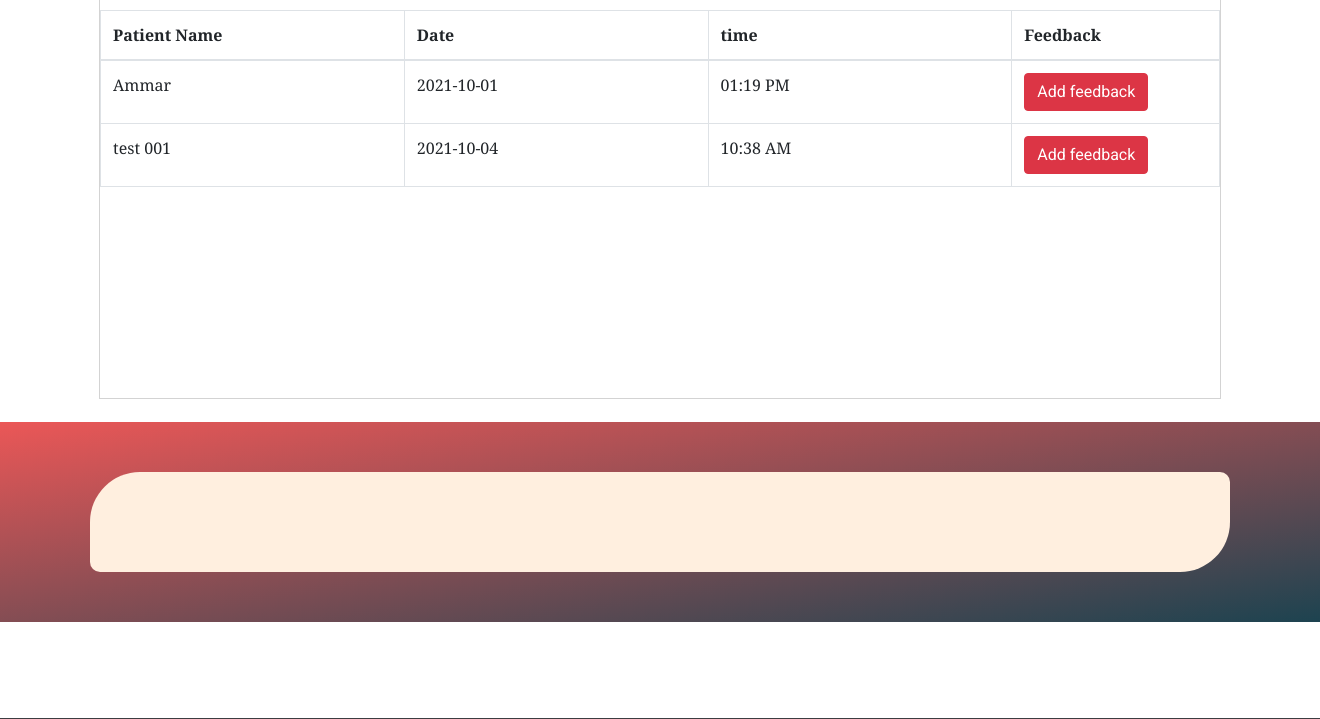
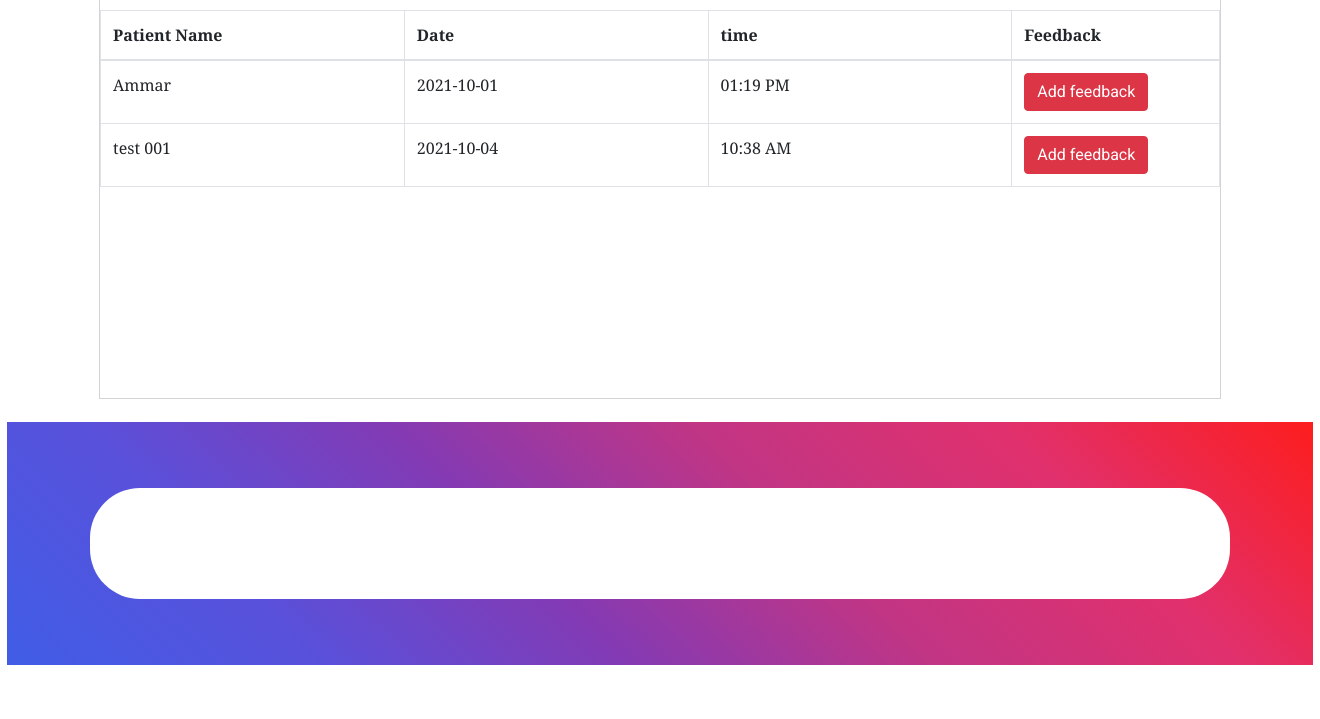
Before and after one commit to muhamad-ammar/homeopath, a Django app: page /feedback in a window 1320 px wide; the page is wider, and only the part inside the window is pictured. Shown: the part 897-1616 px from the top of that part. Run offline with Django 3.2, Linux system fonts and the light colour scheme; a user stored in the database is signed in; data comes from the database, SQL or seed files in the repository; both versions use the stored data as it was after the commit; some libraries are stand-ins or nearby versions; some web fonts are replaced.

Commit message:
Frontend Changes

```diff
--- a/module1/views.py
+++ b/module1/views.py
@@ -217,13 +217,13 @@ def patientFeedbackForm(request):
                     temp.append(y)
             remiesRubrics.append(temp)
 
-        result += "<h2 align = 'center'>"+name+" </h2>"
-        result += "<h2 align = 'center'>"+date+"</h2>"
+        result += "<h3 align = 'center'>Patient Name : "+name+" </h3>"
+        result += "<h4 align = 'center'>Date: "+date+"</h4><hr>"
         result += "<br><br><br>"
         for x in remiesRubrics:
             z=x.pop(0)
             zx=z.replace(', ','_')
-            result += "<h3>"+z+"</h3><br>"
+            result += "<h4>"+z+"</h4><br>"
             for y in x:
                 sliderName = zx+'?'+y
                 sliderNameList.append(sliderName.replace('_',', '))
@@ -233,7 +233,7 @@ def patientFeedbackForm(request):
                 else:
                     givenWeight = str(updatedWeights.objects.get(patientID=pid, rubricRemedies=sliderName.replace('_',', ')).weight)
                     result += "<div id="+zx+"><input type='range' min='0' max='5' value='"+givenWeight+"' class='slider' name='"+sliderName+"' disabled> "+givenWeight+" <div><br>"
-            result += "<br><br>"
+            result += "<br><hr><br>"
 
         if patient.feedback == False:
             result += "<button type='submit' class='btn btn-primary' id='saveFeedback' >SAVE FEEDBACK</button>"
--- a/templates/feedback.html
+++ b/templates/feedback.html
@@ -160,18 +160,19 @@ left: 0px;
             </div>
 
         </div>
-        <div style="padding: 50px 0px 50px 0px !important; background-image: linear-gradient(to bottom right, #EB5757, #1d4350);">
-            <div class="row">
-                <div class="container" style = "background-color: #ffefdf; border-radius: 50px 10px;padding: 50px">
 
+            <div class="row" style="width:99% !important; margin: auto !important;background: linear-gradient(45deg, #405de6, #5851db, #833ab4, #c13584, #e1306c, #fd1d1d); padding: 5%;">
+                <div class="container" style = "background-color: #ffffff; border-radius: 50px;">
+                    <div class="container" style="padding: 5%;">
                     <form id="feedform" method="GET" enctype="multipart/form-data" action="{% url 'saveFeedbackForm' %}">
 
                         <div id="feedBackDiv"></div>
                     {% comment %} <button type='submit' id=btn class='{{ btn_class }}'>{% if submit_btn %} {{ submit_btn }} {% else %}SAVE FEEDBACK {% endif %}</button> {% endcomment %}
                     </form>
+                    </div>
                 </div>
             </div>
-        </div>
+
 
 <!-- <header class="container"  style="width: 100% !important; ">
     <div class="row" >
--- a/templates/login.html
+++ b/templates/login.html
@@ -16,11 +16,11 @@
         <div class="col col-xl-10">
           <div class="card" style="border-radius: 1rem;">
             <div class="row g-0">
-              <div class="col-md-6 col-lg-5 d-none d-md-block">
+              <div class="col-md-6 col-lg-5 d-none d-md-block" style = "padding :50px 0px 0px 20px">
                 <img
-                  src="https://mdbootstrap.com/img/Photos/new-templates/bootstrap-login-form/img1.jpg"
+                  src="https://res.cloudinary.com/ammar992/image/upload/v1632979219/logo_kweiun_q3ca4m.png"
                   alt="login form"
-                  class="img-fluid" style="border-radius: 1rem 0 0 1rem;"
+                  class="img-fluid" style="border-radius: 1rem 0 0 1rem;  width: 80%; margin: 10% 0 0 20%;"
                 />
               </div>
               <div class="col-md-6 col-lg-7 d-flex align-items-center">
--- a/templates/signup.html
+++ b/templates/signup.html
@@ -18,9 +18,9 @@
             <div class="row g-0">
               <div class="col-md-6 col-lg-5 d-none d-md-block">
                 <img
-                  src="https://mdbootstrap.com/img/Photos/new-templates/bootstrap-login-form/img1.jpg"
+                  src="https://res.cloudinary.com/ammar992/image/upload/v1632979219/logo_kweiun_q3ca4m.png"
                   alt="login form"
-                  class="img-fluid" style="border-radius: 1rem 0 0 1rem;"
+                  class="img-fluid" style="border-radius: 1rem 0 0 1rem;  width: 80%; margin: 50% 0 0 20%;"
                 />
               </div>
               <div class="col-md-6 col-lg-7 d-flex align-items-center">
```
Also changed, not shown: db.sqlite3, 1 other file.
